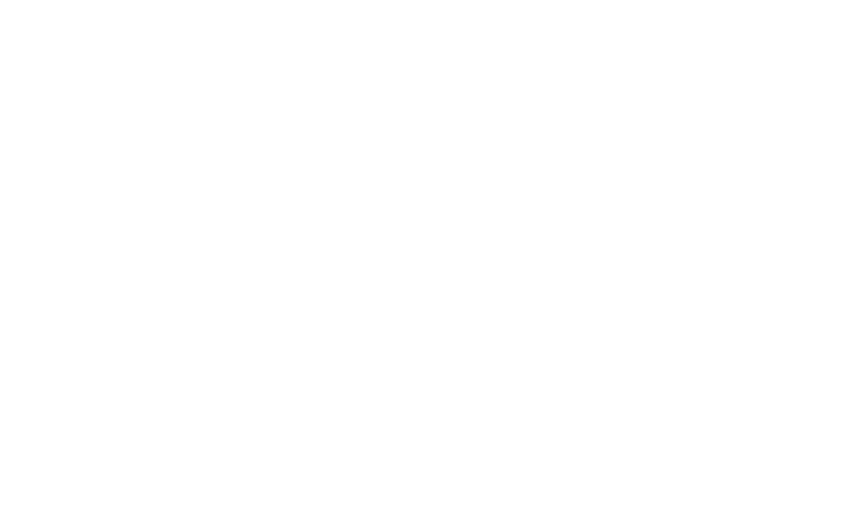
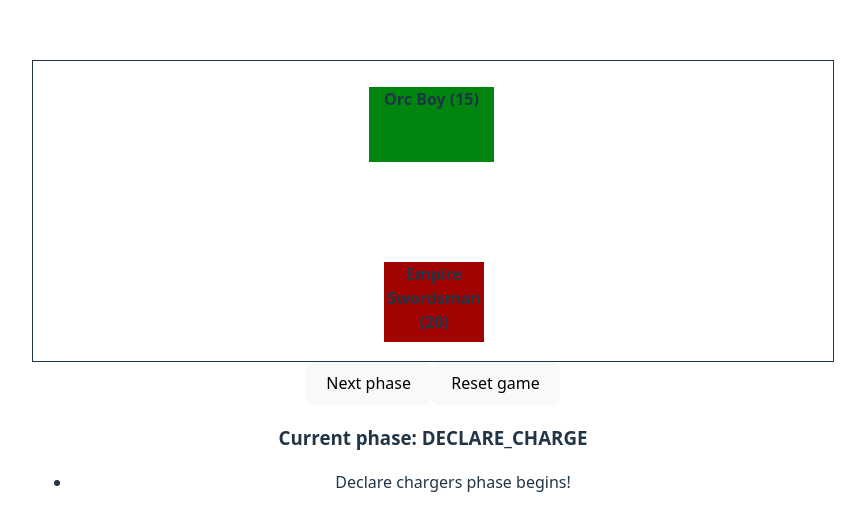
Before and after one commit to alexandermora1/Charge, a React (Vite) app in the folder warhammer-charge/: page / in a window 1280 px wide. Shown: the part 115-646 px from the top of the page, without its empty margins (207-1072 px from the left). Built offline with nearby package versions, Linux system fonts and the light colour scheme.

Commit message:
Create Battlefield.jsx, Controls.jsx, LogPanel.jsx
Start building UI.

```diff
--- a/warhammer-charge/src/App.jsx
+++ b/warhammer-charge/src/App.jsx
@@ -1,54 +1,44 @@
+import { useState } from "react";
 import './App.css'
-import { EMPIRE_ARMY, ORC_ARMY, printRegimentSummary } from "./engine/armyLists"
-import { resolveMelee } from "./engine/combat";
-import { getFullRanks, getRearRankSize, removeCasualties } from "./engine/regiment";
+import { EMPIRE_ARMY, ORC_ARMY } from "./engine/armyLists"
 import * as rng from "./engine/rng";
 import { advance } from "./engine/stateAdvance";
-import { checkRangePhase, createInitialState, moveChargersPhase } from "./engine/stateMachine";
+import { createInitialState } from "./engine/stateMachine";
+import Battlefield from "./components/Battlefield";
+import Controls from "./components/Controls";
+import LogPanel from "./components/LogPanel";
 
 
 function App() {
+  const [gameState, setGameState] = useState(() =>
+    createInitialState(EMPIRE_ARMY[0], ORC_ARMY[0])
+  );
 
-  // console.log(printRegimentSummary(EMPIRE_ARMY[0]));
-  // console.log(printRegimentSummary(ORC_ARMY[0]));
-
-  // const empireAttacks = resolveMelee(EMPIRE_ARMY[0], ORC_ARMY[0], rng);
-  // console.log("Combat! Empire attacks Orcs:", empireAttacks);
-  // const afterCasualtiesOrcs = removeCasualties(ORC_ARMY[0], empireAttacks.modelsKilled);
-  // console.log("Orc regiment after casualties:", afterCasualtiesOrcs);
-
-  // console.log("Full ranks Empire:", getFullRanks(EMPIRE_ARMY[0]));
-  // console.log("Models in rear rank:", getRearRankSize(EMPIRE_ARMY[0]));
-  // console.log("Full ranks Orcs:", getFullRanks(afterCasualtiesOrcs));
-  // console.log("Models in rear rank:", getRearRankSize(afterCasualtiesOrcs));
-
-  // const orcsFightBack = resolveMelee(afterCasualtiesOrcs, EMPIRE_ARMY[0], rng);
-  // console.log("Combat! Orcs attacks Empire:", orcsFightBack);
-  // const afterCasualtiesEmpire = removeCasualties(EMPIRE_ARMY[0], orcsFightBack.modelsKilled);
-  // console.log("Empire regiment after casualties:", afterCasualtiesEmpire);
-
-  // console.log("Full ranks Empire:", getFullRanks(afterCasualtiesEmpire));
-  // console.log("Models in rear rank:", getRearRankSize(afterCasualtiesEmpire));
-  // console.log("Full ranks Orcs:", getFullRanks(afterCasualtiesOrcs));
-  // console.log("Models in rear rank:", getRearRankSize(afterCasualtiesOrcs));
-
-  let state = createInitialState(EMPIRE_ARMY[0], ORC_ARMY[0]);
-  console.log(state.current);
-
-  while (state.current !== "POST_COMBAT") {
-    state = advance(state, rng);
-    console.log("→", state.current, "| Log:", state.log.at(-1));
+  function resetGame() {
+    const resetGame = createInitialState(EMPIRE_ARMY[0], ORC_ARMY[0]);
+    setGameState(resetGame);
   }
 
+  function advanceGame(gameState, rng) {
+    const nextPhase = advance(gameState, rng);
+    setGameState(nextPhase);
+  }
 
+  // let state = createInitialState(EMPIRE_ARMY[0], ORC_ARMY[0]);
+  // console.log(state.current);
 
-
+  // while (state.current !== "POST_COMBAT") {
+  //   state = advance(state, rng);
+  //   console.log("→", state.current, "| Log:", state.log.at(-1));
+  // }
 
 
   return (
-    <>
-
-    </>
+    <div className="App">
+      <Battlefield gameState={gameState} />
+      <Controls resetGame={resetGame} advanceGame={advanceGame} />
+      <LogPanel log={gameState.log} phase={gameState.current} />
+    </div>
   )
 }
 
--- /dev/null
+++ b/warhammer-charge/src/components/Battlefield.jsx
@@ -0,0 +1,49 @@
+import { getFullRanks } from "../engine/regiment";
+
+export default function Battlefield({ gameState }) {
+  const { attacker, defender } = gameState;
+
+  const scale = 1;
+  const attackerX = attacker.position.x * scale;
+  const attackerY = attacker.position.y * scale;
+  const defenderX = defender.position.x * scale;
+  const defenderY = defender.position.y * scale;
+
+  if (!gameState || !gameState.attacker || !gameState.defender) {
+  return <div style={{height:300,border:"1px solid"}}>Loading…</div>;
+  }
+
+  console.log("Battlefield:", { gameState, attacker, defender });
+
+
+  function UnitBox({ regiment, x, y }) {
+    const frontRank = Math.min(regiment.width, regiment.models);
+    const ranks = getFullRanks(regiment);
+    const base = regiment.profile.baseSize;
+    const boxWidth = frontRank * base * scale;
+    const boxHeight = base * ranks * scale;
+
+    return (
+      <div
+        style={{
+          position: "absolute",
+          left: x,
+          top: y,
+          width: boxWidth,
+          height: boxHeight,
+          background: regiment.id === "swordsmen1" ? "#a10202" : "#00850f", // Fix colors later
+          border: "1px solid #fff"
+        }}>
+        <strong>{regiment.profile.name} ({regiment.models})</strong>
+      </div>
+
+    )
+  }
+
+  return (
+    <div style={{ position: "relative", width: 800, height: 300, border: "1px solid"}}>
+      <UnitBox regiment={attacker} x={attackerX} y={attackerY} />
+      <UnitBox regiment={defender} x={defenderX} y={defenderY} />
+    </div>
+  )
+}
--- /dev/null
+++ b/warhammer-charge/src/components/Controls.jsx
@@ -0,0 +1,15 @@
+
+
+
+export default function Controls({ resetGame, advanceGame }) {
+
+
+
+
+  return (
+    <>
+      <button onClick={advanceGame}>Next phase</button>
+      <button onClick={resetGame}>Reset game</button>
+    </>
+  )
+}
--- /dev/null
+++ b/warhammer-charge/src/components/LogPanel.jsx
@@ -0,0 +1,17 @@
+
+
+
+export default function LogPanel({phase, log}) {
+
+
+
+
+  return (
+    <>
+      <h3>Current phase: {phase}</h3>
+      <ul>
+        {(log ?? []).slice(-10).map((line, i) => <li key={i}>{line}</li>)}
+      </ul>
+    </>
+  )
+}
--- a/warhammer-charge/src/engine/armyLists.js
+++ b/warhammer-charge/src/engine/armyLists.js
@@ -6,8 +6,9 @@
     id: "swordsmen1",
     models: 20,
     width: 5,
-    position: { x: 10, y: 20 },
-    facing: 0
+    position: { x: 350, y: 200 },
+    facing: 0,
+    baseSize: 20,
   }),
 ];
 
@@ -16,8 +17,9 @@
     id: "orcs1",
     models: 15,
     width: 5,
-    position: { x: 40, y: 20 },
-    facing: 180
+    position: { x: 335, y: 25 },
+    facing: 180,
+    baseSize: 25,
   }),
 ];
 
--- a/warhammer-charge/src/engine/regiment.js
+++ b/warhammer-charge/src/engine/regiment.js
@@ -1,6 +1,6 @@
 import { UNIT_PROFILES } from "../data/units";
 
-export function createRegiment(profileId, { id, models, width, hasStandard = false, hasMusician = false, hasChampion = false, position = {x:0, y:0}, facing = 0 }) {
+export function createRegiment(profileId, { id, models, width, baseSize, hasStandard = false, hasMusician = false, hasChampion = false, position = {x:0, y:0}, facing = 0 }) {
   return {
     id,
     profileId,
@@ -12,6 +12,7 @@
     hasChampion,
     position,
     facing,
+    baseSize,
   };
 }
 
```
